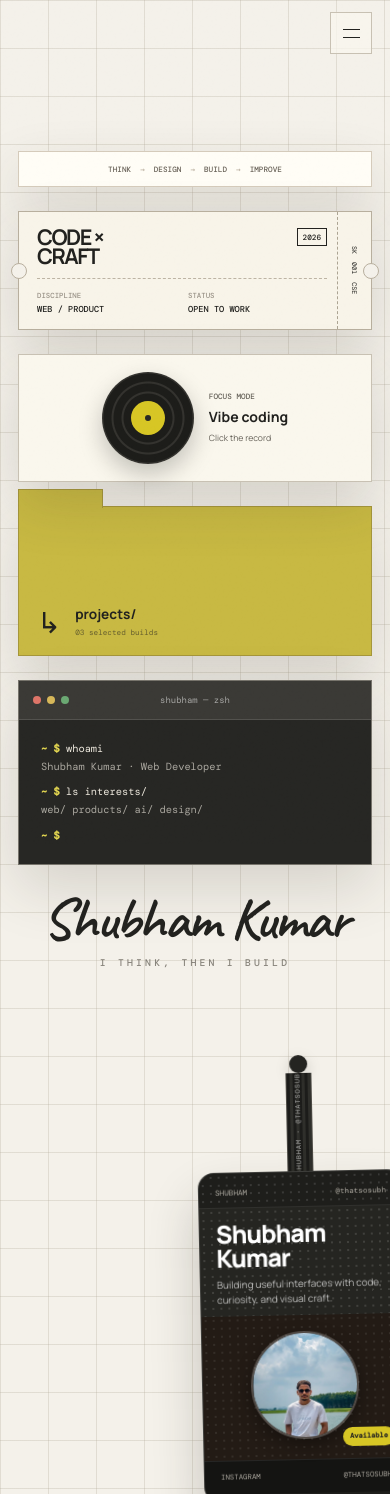
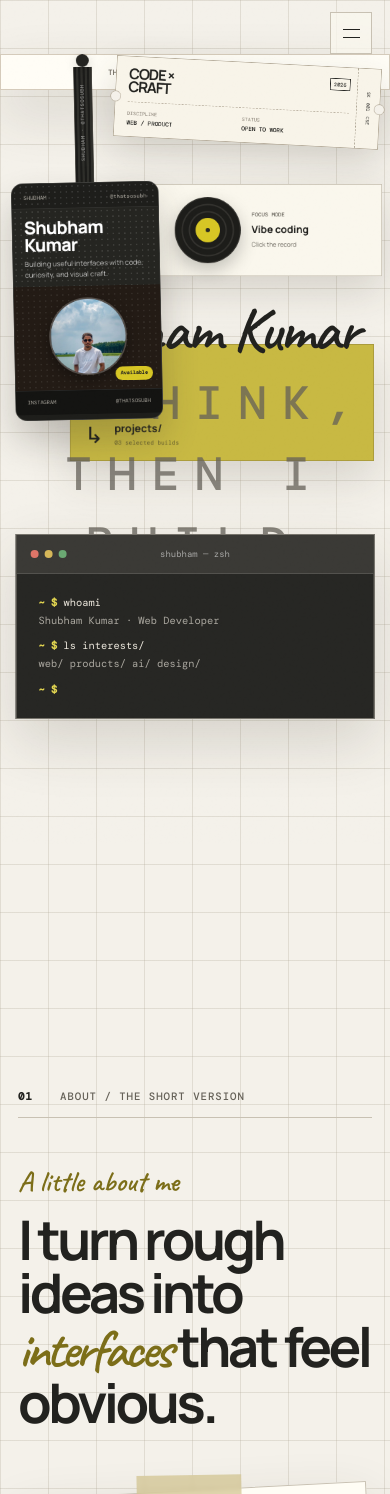
Before and after one commit to Shuv2202/portfolio, a Next.js app: page / in a window 390 px wide. Shown: the top 1494 px of the page. Built offline with nearby package versions, Linux system fonts and the light colour scheme.

Commit message:
Refine mobile responsive desk UI layout matching reference mobile design screenshots

```diff
--- a/app/globals.css
+++ b/app/globals.css
@@ -1255,59 +1255,84 @@ img, svg { display: block; max-width: 100%; }
 
 @media (max-width: 760px) {
   .hero {
-    min-height: auto;
+    min-height: 940px;
+    padding-top: 54px;
   }
 
   .hero__canvas {
-    display: flex;
-    flex-direction: column;
-    align-items: center;
+    position: relative;
+    width: 100%;
+    min-height: 940px;
+    padding: 0;
+    display: block;
+  }
 
-    width: min(
-      calc(100% - 36px),
-      620px
-    );
+  .hanging-id {
+    position: absolute;
+    top: 0;
+    left: 2%;
+    z-index: 12;
+    transform: scale(0.72);
+    transform-origin: 0 0;
+    margin-top: 0;
+  }
 
-    min-height: auto;
+  .boarding-pass {
+    position: absolute;
+    top: 15px;
+    right: 2%;
+    z-index: 10;
+    transform: scale(0.68) rotate(3deg);
+    transform-origin: 100% 0;
+  }
 
-    padding:
-      85px 0 90px;
+  .vinyl-card {
+    position: absolute;
+    top: 130px;
+    right: 2%;
+    z-index: 11;
+    transform: scale(0.72);
+    transform-origin: 100% 0;
   }
 
   .hero-title {
-    position: relative;
-
-    inset: auto;
-
-    order: 1;
-
-    transform: none;
+    position: absolute;
+    top: 245px;
+    left: 50%;
+    transform: translateX(-50%);
+    width: 90%;
+    text-align: center;
+    z-index: 9;
   }
 
-  .hanging-id {
-    position: relative;
-
-    inset: auto;
-
-    order: 2;
-
-    width: 240px;
-    height: 438px;
-
-    margin-top: 30px;
+  .hero-title .script {
+    font-size: clamp(3.2rem, 16vw, 4.5rem);
   }
 
-  .hanging-id__strap {
-    height: 98px;
+  .hero-title h1 {
+    font-size: clamp(2.4rem, 12vw, 3.8rem);
   }
 
-  .hanging-id__strap span {
-    top: 43px;
+  .folder-card {
+    position: absolute;
+    top: 290px;
+    right: 4%;
+    z-index: 8;
+    transform: scale(0.78);
+    transform-origin: 100% 0;
+  }
+
+  .mini-terminal {
+    position: absolute;
+    top: 480px;
+    left: 50%;
+    transform: translateX(-50%);
+    width: 92%;
+    z-index: 10;
   }
 
   .visit-intro__name {
-    font-size:
-      clamp(2rem, 11vw, 4rem);
+    font-size: clamp(2rem, 11vw, 4rem);
   }
 
   .visit-intro__meta {
@@ -1316,8 +1341,7 @@ img, svg { display: block; max-width: 100%; }
     left: 18px;
   }
 
-  .visit-intro__meta
-  span:last-child {
+  .visit-intro__meta span:last-child {
     display: none;
   }
 
```
